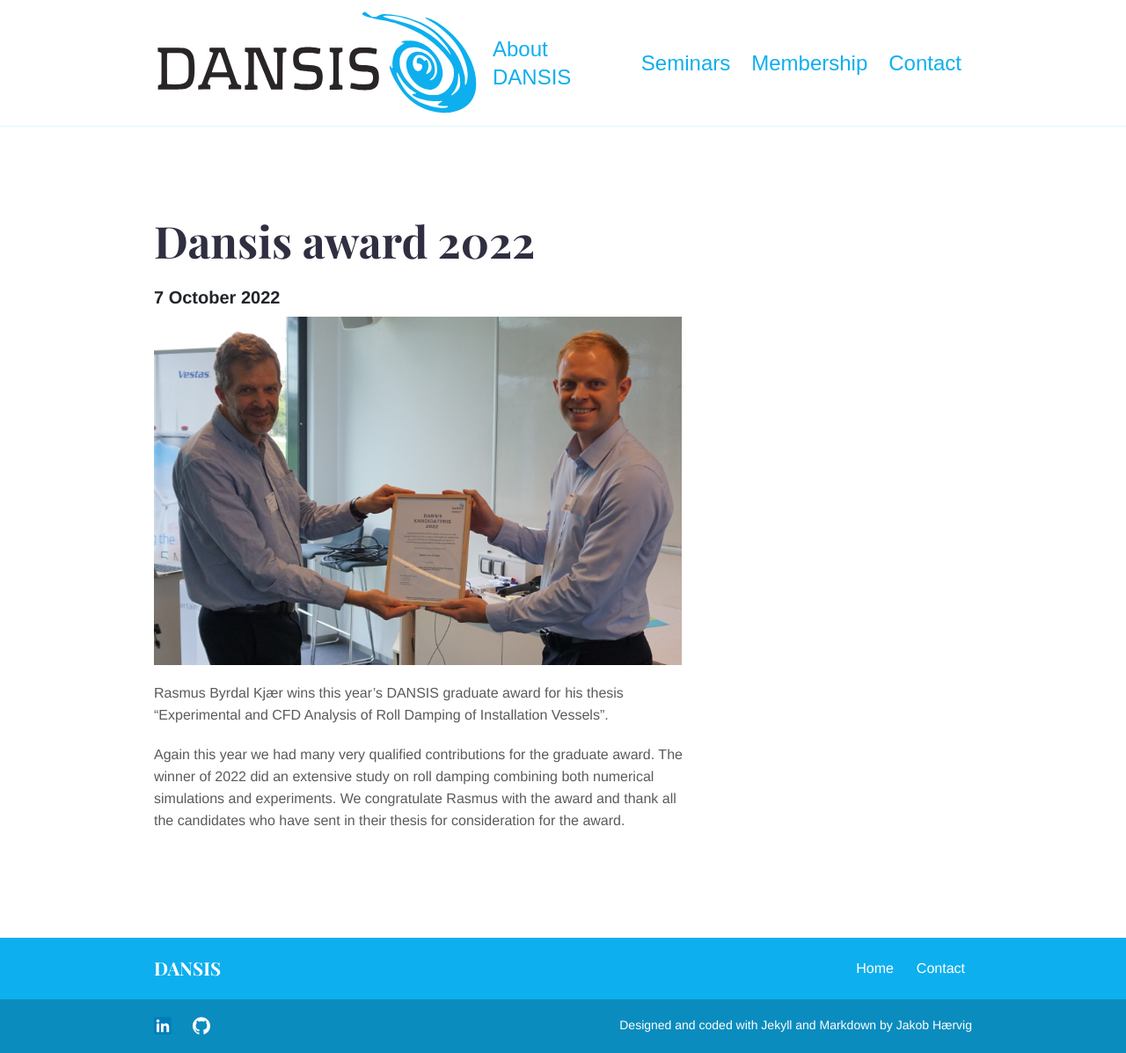
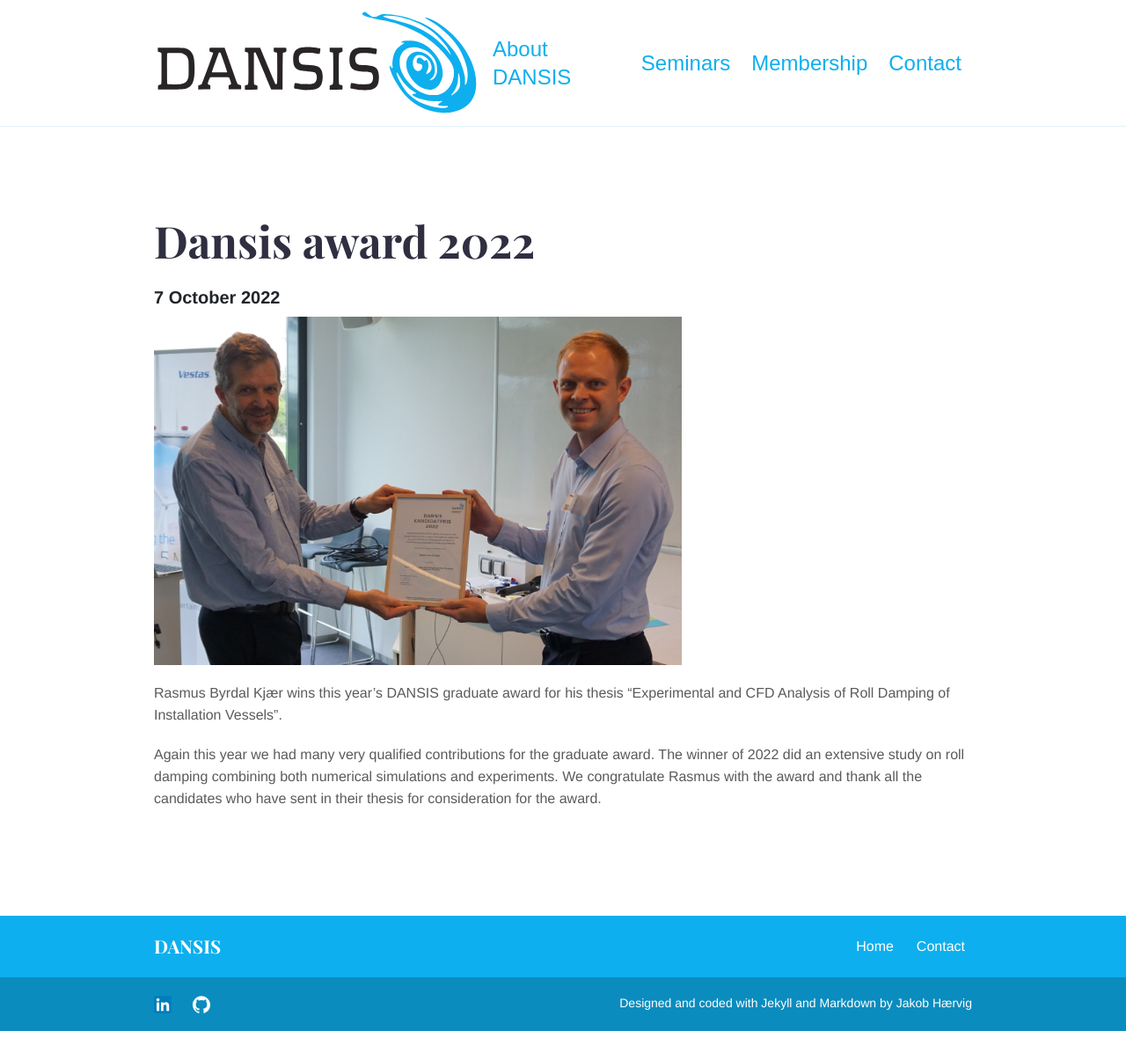
Before and after one commit to jakobhaervig/dansis, a Jekyll site: the page built from _news/2022-dansis-award.md, in a window 1280 px wide. Shown: the whole page at 88% size. Built offline with Jekyll 4.4.1, drawn with Linux system fonts in a browser that asks for light colours; after the commit the page ends 1172 px from its top, so only the background shows below that.

Commit message:
Update column layout in newsupdate.html

```diff
--- a/_layouts/newsupdate.html
+++ b/_layouts/newsupdate.html
@@ -7,7 +7,7 @@ layout: default
 
 <div class="container pb-6 pt-6 pt-md-10 pb-md-10">
   <div class="row justify-content-start">
-    <div class="col-12 col-md-8">
+    <div class="col-12 col-md-12">
       <div class="seminar seminar-single">
         <h1 class="title">{{page.title}}</h1>
         <h3 class="content">{{ page.date | date: '%d' | plus:'0'}} {{ page.date | date: '%B %Y' }}</h3>
```
